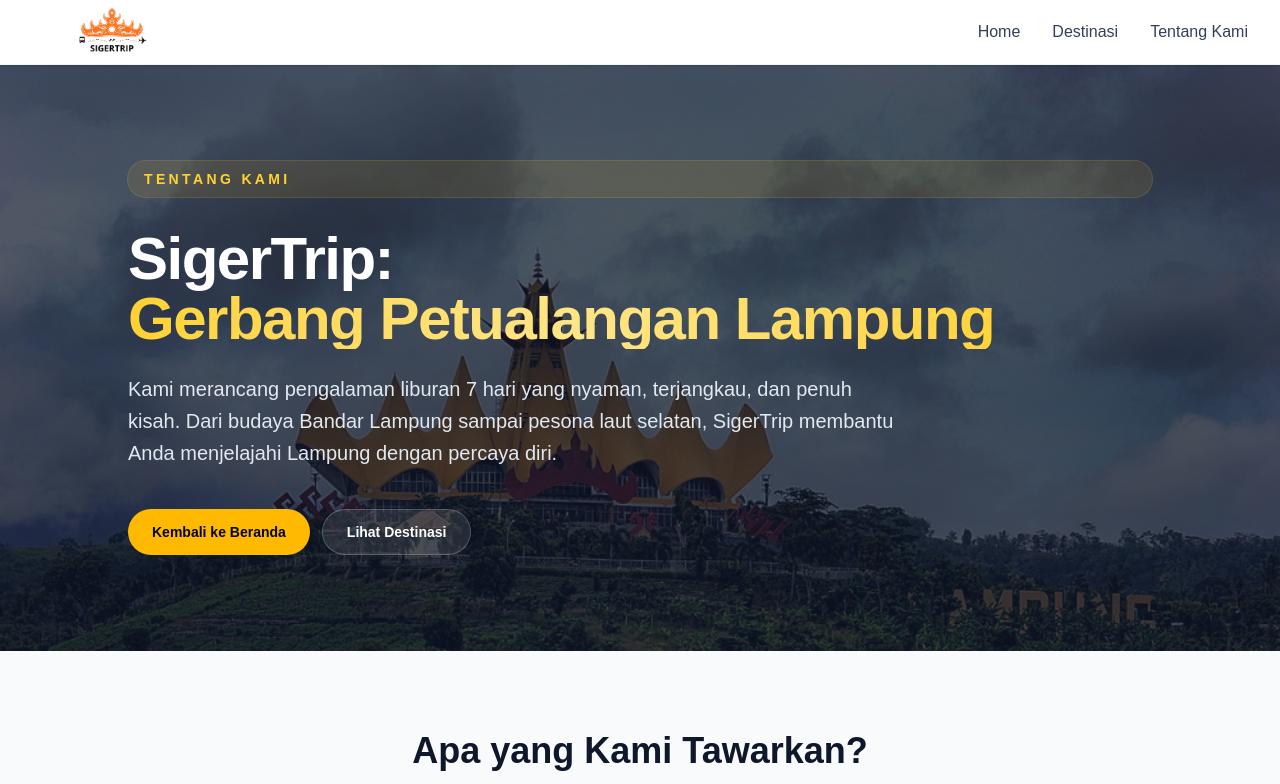
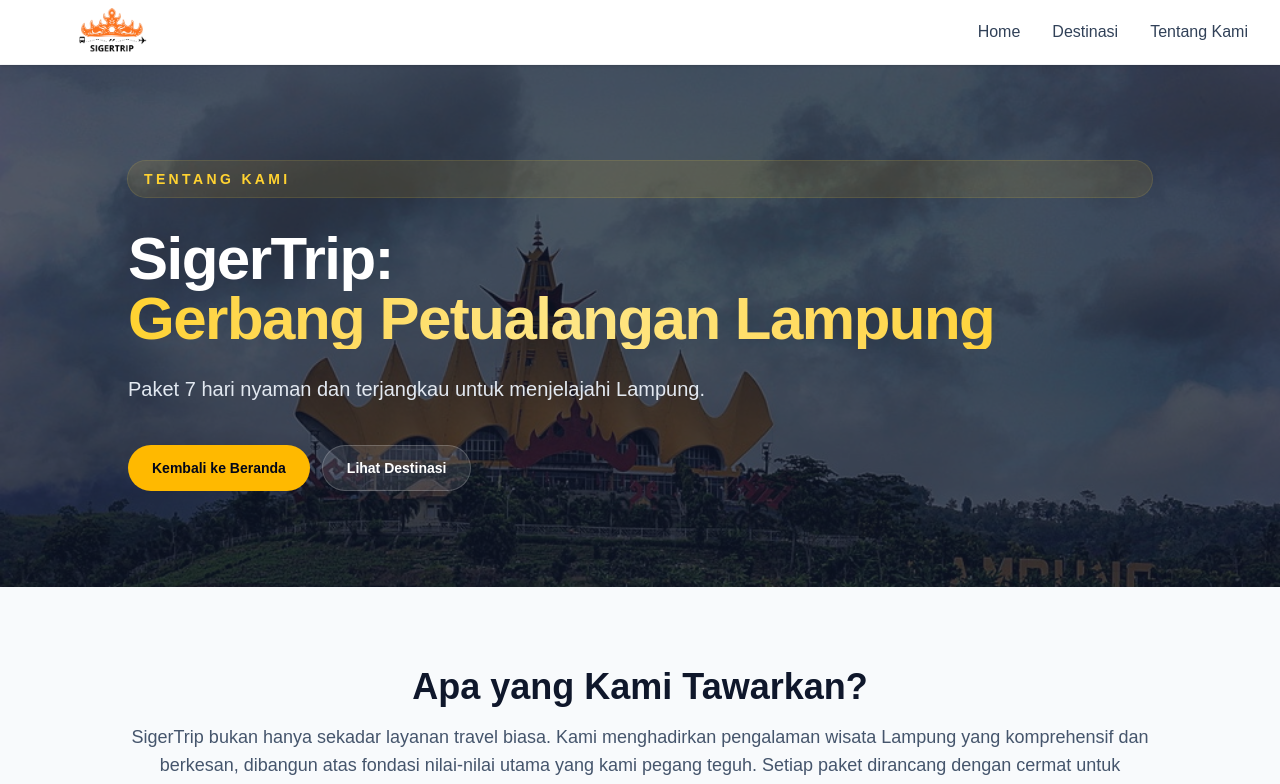
Before and after one commit to Nafiz-547/TI-WEB-24A-ShuangXi, a Next.js app in the folder siger-trip/: page /tentang_kami in a window 1280 px wide. Shown: the top 784 px of the page. Built offline with nearby package versions, Linux system fonts and the light colour scheme.

Commit message:
akmal: meringkas penjelasan di section pertama

```diff
--- a/siger-trip/app/tentang_kami/page.tsx
+++ b/siger-trip/app/tentang_kami/page.tsx
@@ -23,7 +23,7 @@
             <span className="block bg-linear-to-r from-amber-300 via-amber-200 to-amber-300 bg-clip-text text-transparent">Gerbang Petualangan Lampung</span>
           </h1>
           <p className="mt-6 max-w-3xl text-lg leading-8 text-slate-200 sm:text-xl">
-            Kami merancang pengalaman liburan 7 hari yang nyaman, terjangkau, dan penuh kisah. Dari budaya Bandar Lampung sampai pesona laut selatan, SigerTrip membantu Anda menjelajahi Lampung dengan percaya diri.
+            Paket 7 hari nyaman dan terjangkau untuk menjelajahi Lampung.
           </p>
           <div className="mt-10 flex flex-col gap-3 sm:flex-row">
             <Link href="/" className="inline-flex items-center justify-center rounded-full bg-amber-400 px-6 py-3 text-sm font-semibold text-slate-950 transition hover:bg-amber-300">
```
